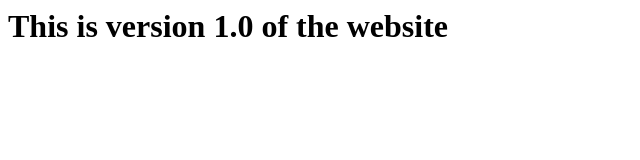
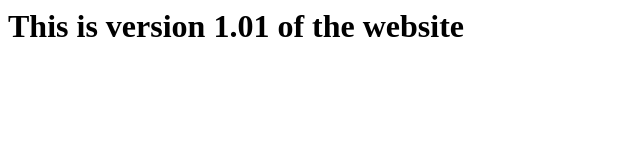
Before and after one commit to jaredlovell/fakewebsite, a plain HTML site: page index.html in a window 1280 px wide. Shown: the whole page, without its empty margins (0-640 px from the left). Drawn offline with Linux system fonts and the light colour scheme.

Commit message:
new version of the website

```diff
--- a/index.html
+++ b/index.html
@@ -1,5 +1,5 @@
 
 <html>
 	<body>
-		<h1><blink>	This is version 1.0 of the website </blink></h1>
+		<h1><blink>	This is version 1.01 of the website </blink></h1>
 	</body>
```
